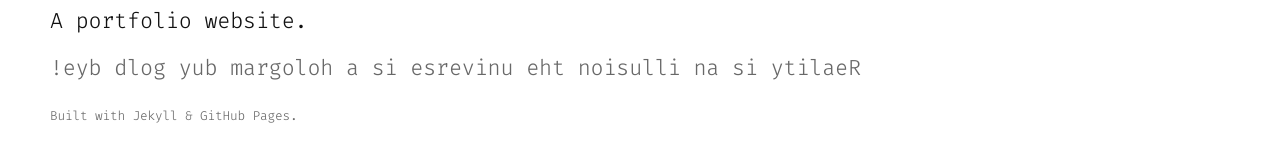
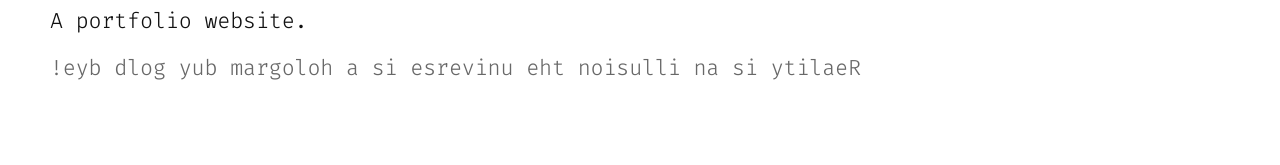
Before and after one commit to marita95/mari-portfolio-website, a Jekyll site: the page built from index.html, in a window 1280 px wide. Shown: the part 1706-1871 px from the top of the page. Built offline with Jekyll 4.4.1, drawn with Linux system fonts in a browser that asks for light colours; after the commit the page ends 1842 px from its top, so only the background shows below that.

Commit message:
Remove footer colophon line
Co-Authored-By: Claude Opus 4.8 <noreply@anthropic.com>

```diff
--- a/_includes/footer.html
+++ b/_includes/footer.html
@@ -9,5 +9,4 @@
   </div>
   <p class="footer-tagline">{{ site.tagline }}</p>
   <p class="footer-easter">!eyb dlog yub margoloh a si esrevinu eht noisulli na si ytilaeR</p>
-  <p class="footer-colophon">Built with Jekyll &amp; GitHub Pages.</p>
 </footer>
```
